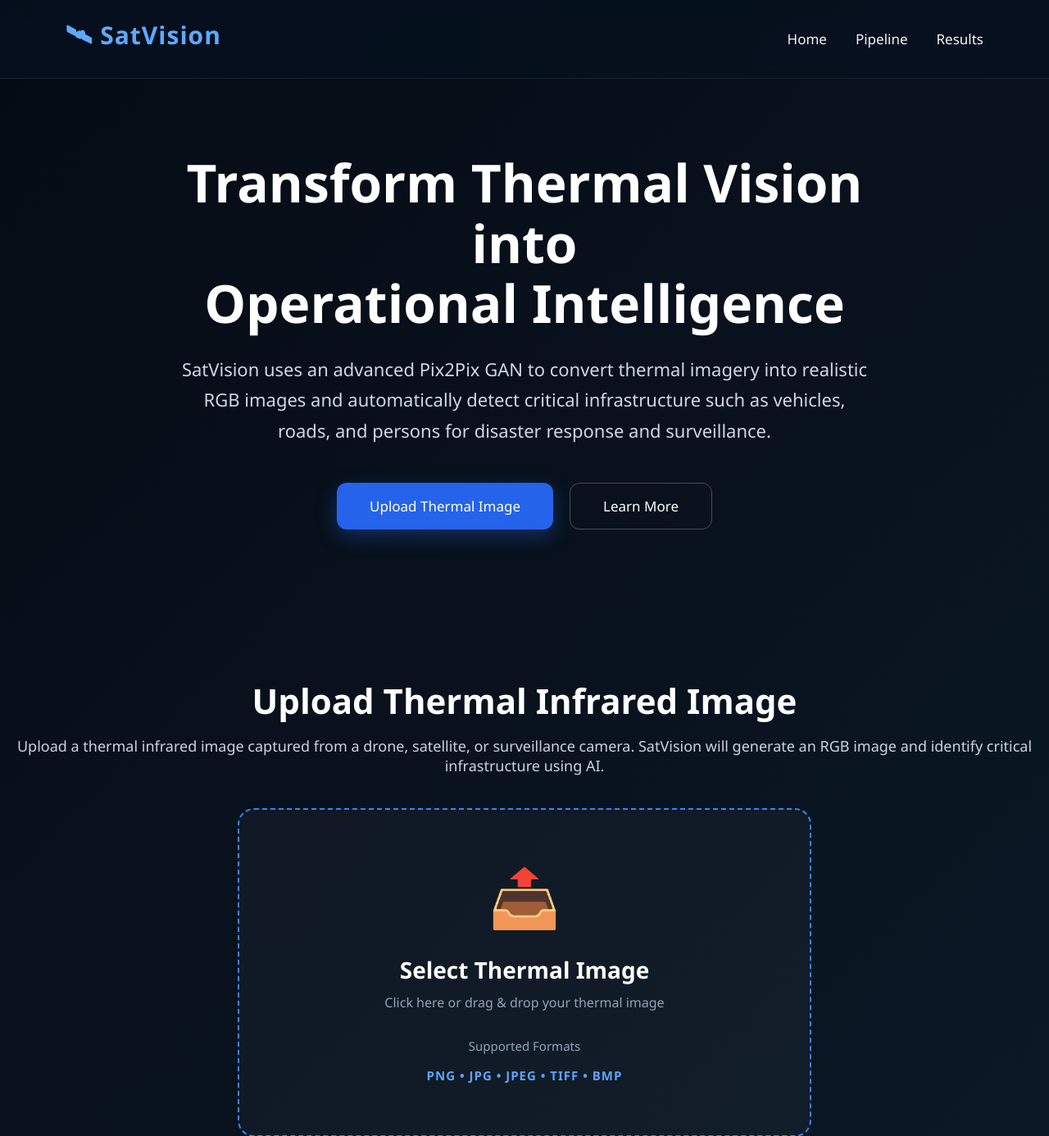
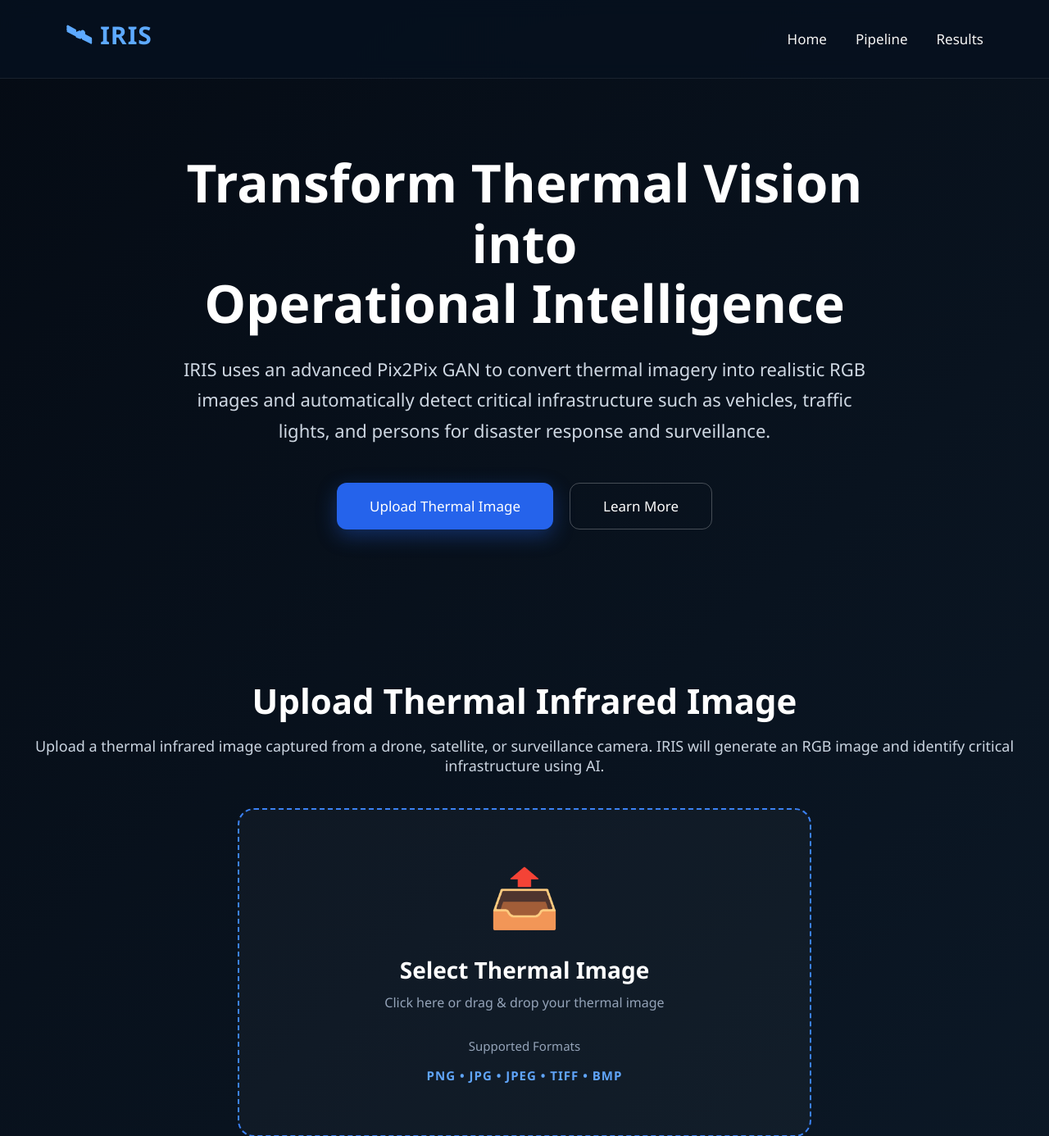
Before and after one commit to ps-init/Satvision, a Flask app: page / in a window 1280 px wide. Shown: the top 1386 px of the page at 82% size. Run offline with Flask 3, Linux system fonts and the light colour scheme.

Commit message:
Changing name from Satvision to IRIS

```diff
--- a/static/js/script.js
+++ b/static/js/script.js
@@ -93,9 +93,9 @@
     const personCount = objectCount["person"] || objectCount["Person"] || 0;
     document.getElementById("personCount").textContent = personCount;
 
-    // Count roads
-    const roadCount = objectCount["road"] || objectCount["Road"] || 0;
-    document.getElementById("roadCount").textContent = roadCount;
+    // Count traffic lights
+    const trafficLightCount = objectCount["traffic light"] || objectCount["Traffic Light"] || 0;
+    document.getElementById("trafficLightCount").textContent = trafficLightCount;
 
     // Calculate average confidence
     let avgConfidence = 0;
--- a/templates/index.html
+++ b/templates/index.html
@@ -7,7 +7,7 @@
 
     <meta name="viewport" content="width=device-width, initial-scale=1.0">
 
-    <title>SatVision</title>
+    <title>IRIS</title>
 
     <link rel="stylesheet" href="{{ url_for('static', filename='css/style.css') }}">
 
@@ -18,7 +18,7 @@
     <nav>
 
         <div class="logo">
-            🛰 SatVision
+            🛰 IRIS
         </div>
 
         <ul>
@@ -45,9 +45,9 @@
 
         <p>
 
-            SatVision uses an advanced Pix2Pix GAN to convert thermal imagery
+            IRIS uses an advanced Pix2Pix GAN to convert thermal imagery
             into realistic RGB images and automatically detect critical infrastructure
-            such as vehicles, roads, and persons for disaster response and surveillance.
+            such as vehicles, traffic lights, and persons for disaster response and surveillance.
 
         </p>
 
@@ -78,7 +78,7 @@
 
         <p>
             Upload a thermal infrared image captured from a drone, satellite, or surveillance camera.
-            SatVision will generate an RGB image and identify critical infrastructure using AI.
+            IRIS will generate an RGB image and identify critical infrastructure using AI.
         </p>
 
         <div class="upload-box">
@@ -313,11 +313,11 @@
 
             <div class="result-card">
 
-                <div class="result-icon">🛣</div>
+                <div class="result-icon">🚥</div>
 
-                <h3>Roads</h3>
+                <h3>Traffic Lights</h3>
 
-                <h1 id="roadCount">0</h1>
+                <h1 id="trafficLightCount">0</h1>
 
             </div>
 
@@ -400,7 +400,7 @@
         <h2>How It Works</h2>
 
         <p>
-            SatVision transforms thermal imagery into actionable intelligence
+            IRIS transforms thermal imagery into actionable intelligence
             through a lightweight AI pipeline.
         </p>
 
```
